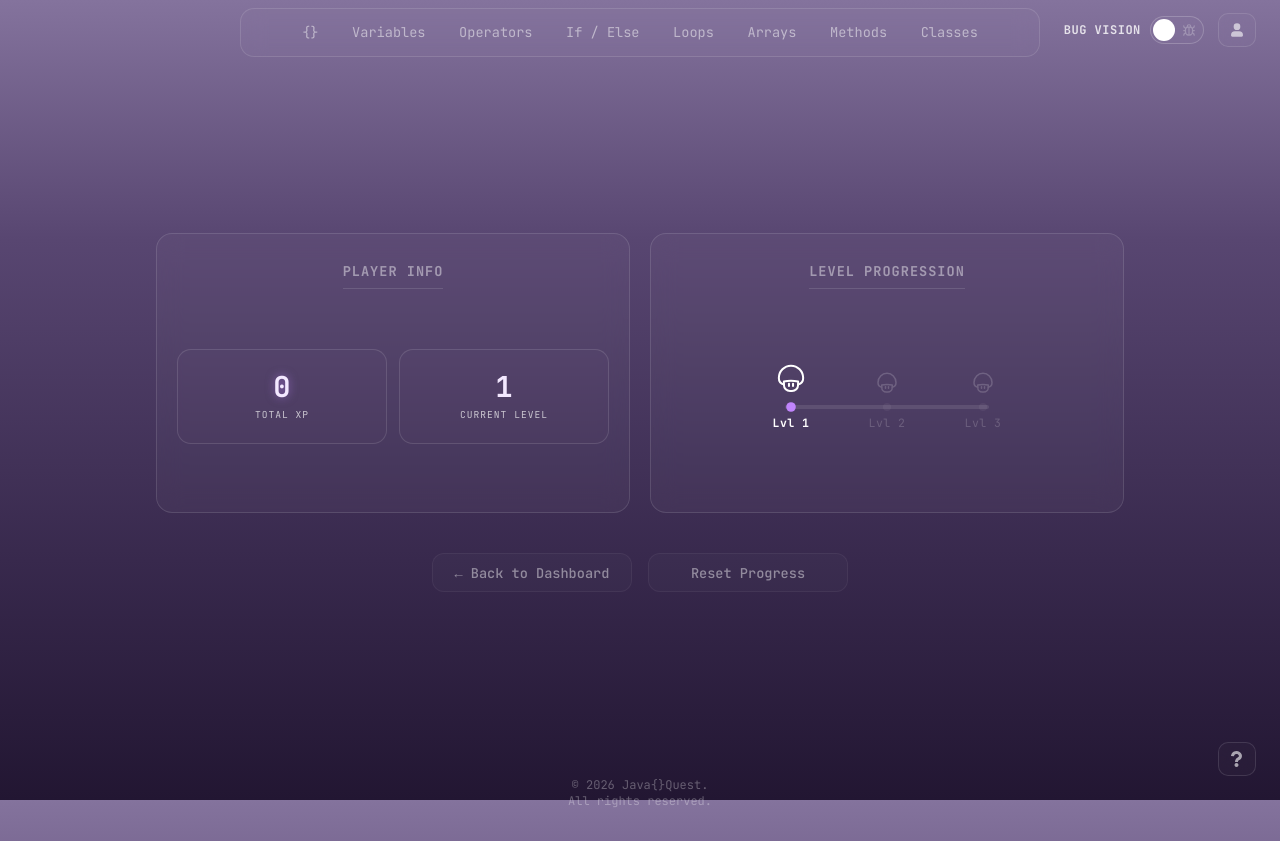
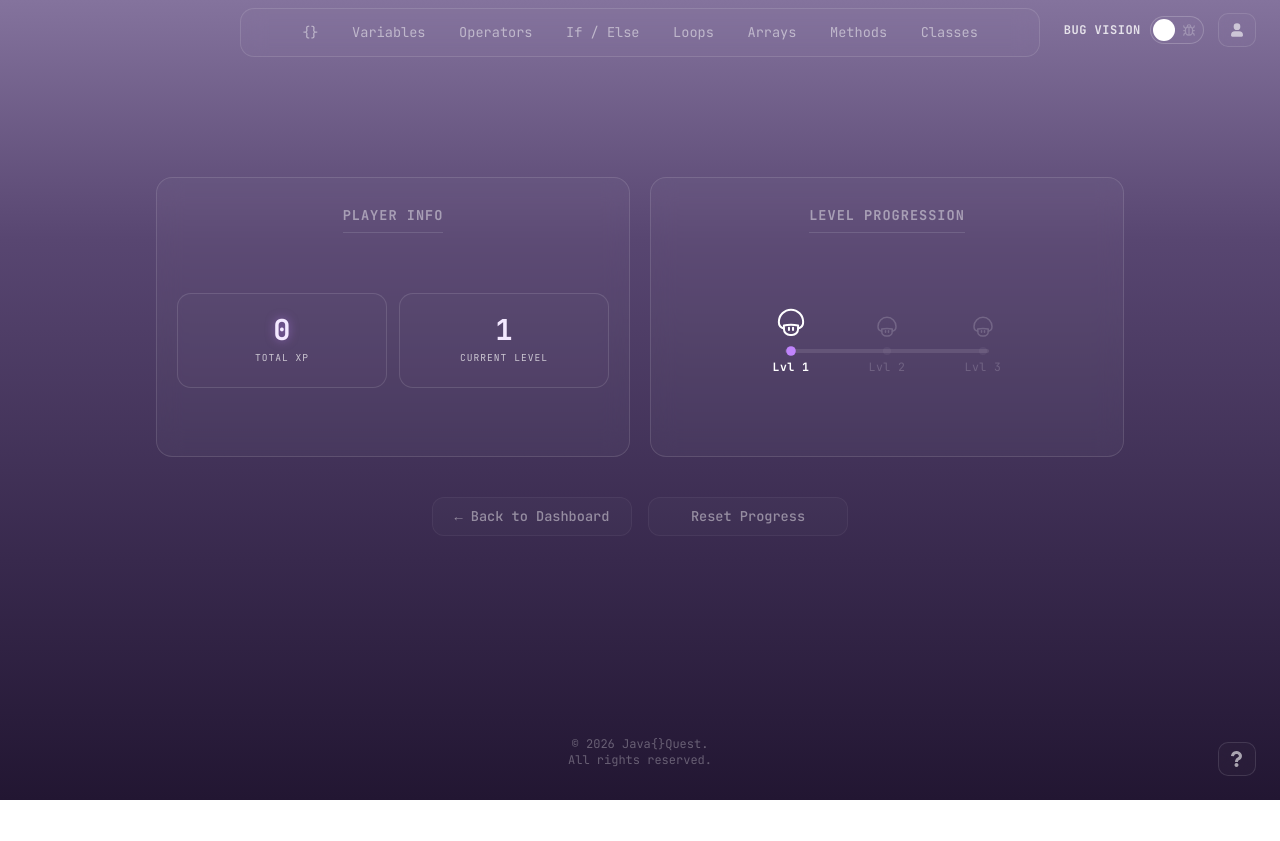
Before and after one commit to eeebbaandersson/java-quest, a Vue app in the folder frontend/: page /profile in a window 1280 px wide. After the commit the page ends 800 px from the top, so only its background shows below. Built offline with nearby package versions, Linux system fonts and the light colour scheme.

Commit message:
style: update stats card placement in profile view and sync footer across application

```diff
--- a/frontend/src/views/ProfileView.vue
+++ b/frontend/src/views/ProfileView.vue
@@ -151,9 +151,8 @@ const progressPercentage = computed(() => {
   width: 100%;
   max-width: 1000px;
   text-align: center;
-  margin: 0 auto;
-  padding: 2rem 1rem;
-  min-height: calc(100vh - 120px);
+  margin: 6rem auto 0 auto;
+  padding: 0 1rem 2.5rem 1rem;
   display: flex;
   flex-direction: column;
   justify-content: center;
```
